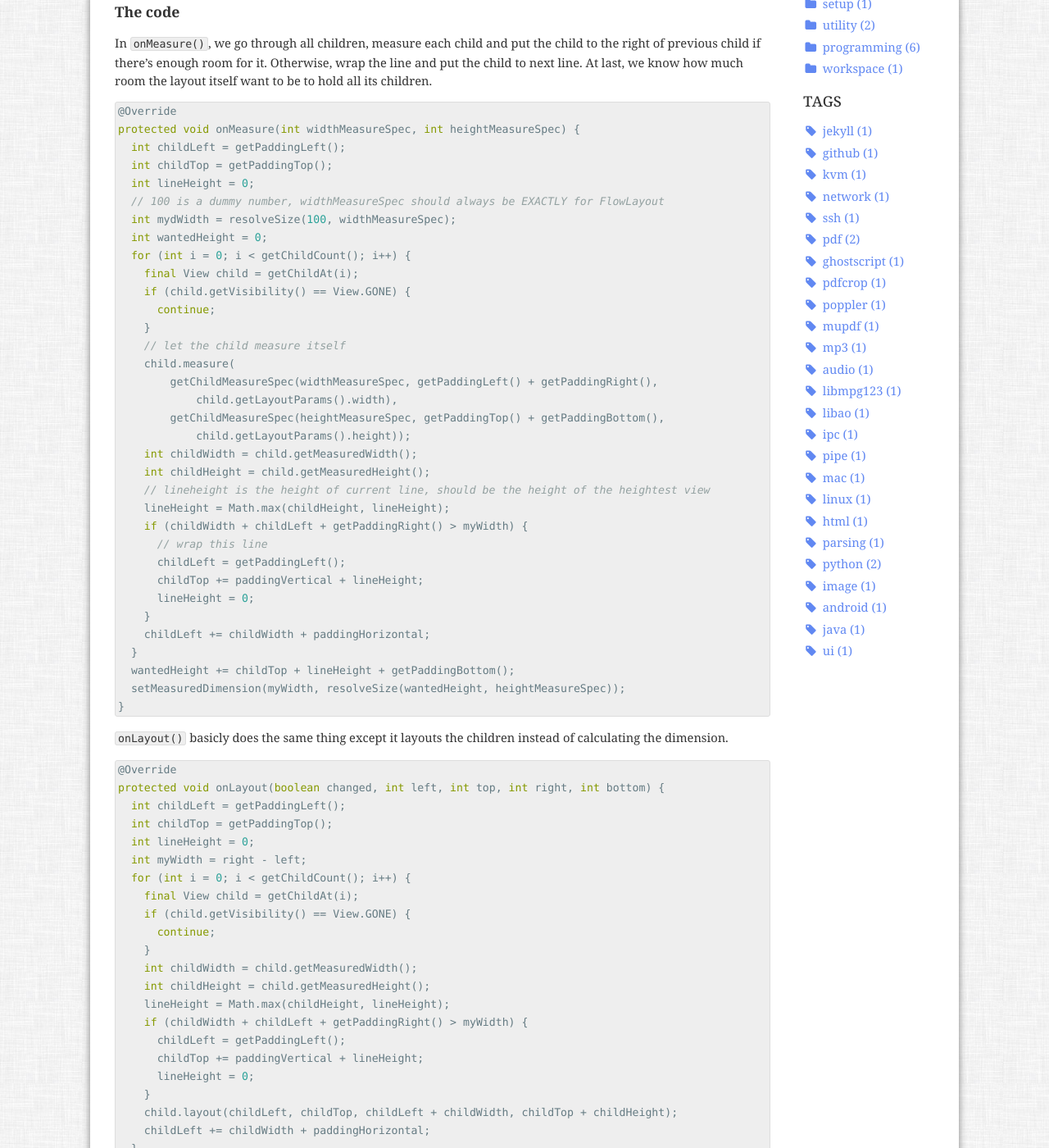
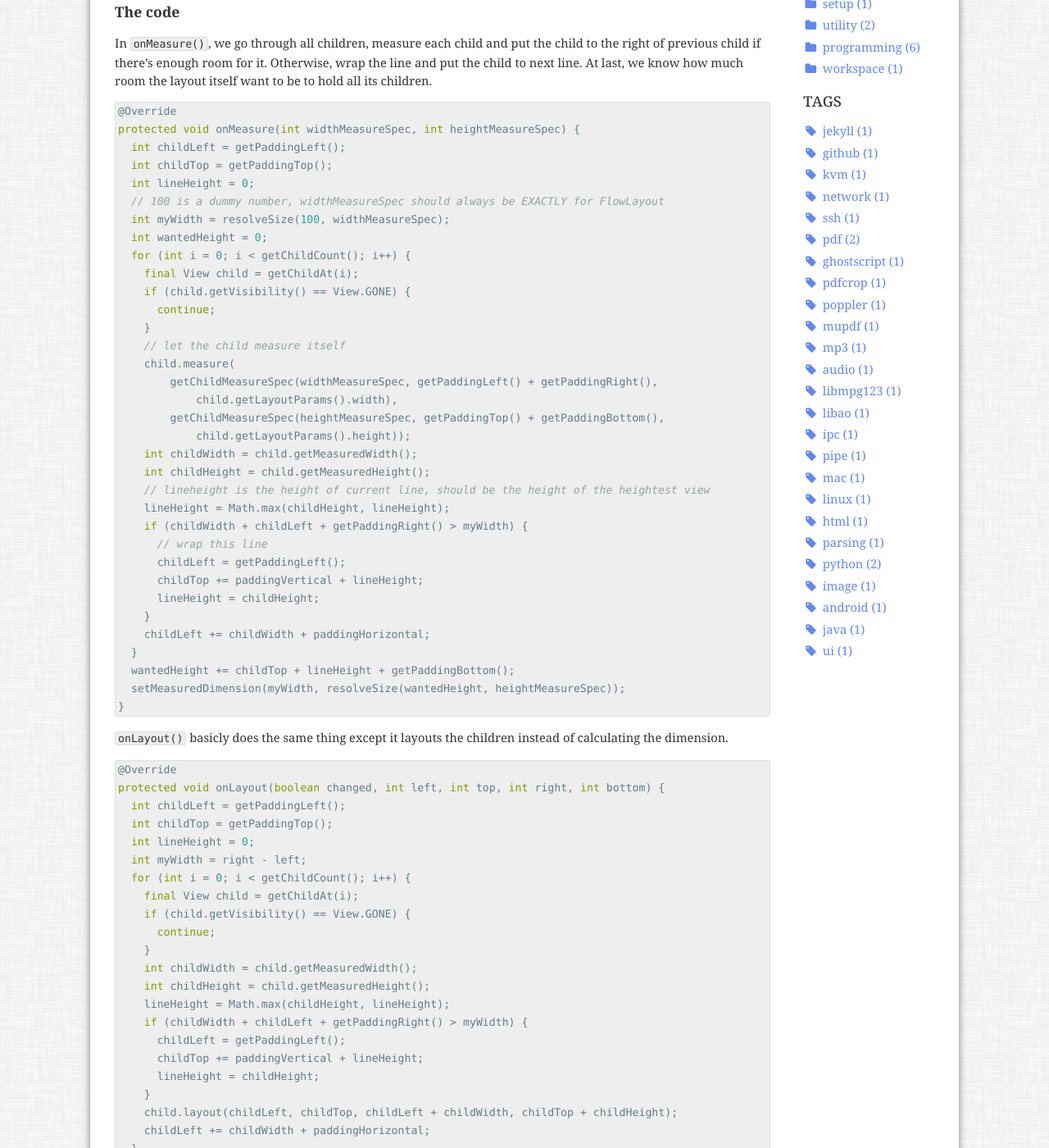
Before and after one commit to hzqtc/hzqtc.github.com, a Jekyll site: the page built from _posts/2013-12-13-android-custom-layout-flowlayout.md, in a window 1280 px wide and 1400 px high, scrolled down 671 px. Shown: the whole window at 82% size. Built offline with Jekyll 4.4.1, drawn with Linux system fonts in a browser that asks for light colours; nearby versions of some CDN libraries; comment, search, counter and statistics services are not loaded.

Commit message:
Fix bugs in code samples

```diff
--- a/_posts/2013-12-13-android-custom-layout-flowlayout.md
+++ b/_posts/2013-12-13-android-custom-layout-flowlayout.md
@@ -43,7 +43,7 @@ protected void onMeasure(int widthMeasureSpec, int heightMeasureSpec) {
   int childTop = getPaddingTop();
   int lineHeight = 0;
   // 100 is a dummy number, widthMeasureSpec should always be EXACTLY for FlowLayout
-  int mydWidth = resolveSize(100, widthMeasureSpec);
+  int myWidth = resolveSize(100, widthMeasureSpec);
   int wantedHeight = 0;
   for (int i = 0; i < getChildCount(); i++) {
     final View child = getChildAt(i);
@@ -64,7 +64,7 @@ protected void onMeasure(int widthMeasureSpec, int heightMeasureSpec) {
       // wrap this line
       childLeft = getPaddingLeft();
       childTop += paddingVertical + lineHeight;
-      lineHeight = 0;
+      lineHeight = childHeight;
     }
     childLeft += childWidth + paddingHorizontal;
   }
@@ -94,7 +94,7 @@ protected void onLayout(boolean changed, int left, int top, int right, int botto
     if (childWidth + childLeft + getPaddingRight() > myWidth) {
       childLeft = getPaddingLeft();
       childTop += paddingVertical + lineHeight;
-      lineHeight = 0;
+      lineHeight = childHeight;
     }
     child.layout(childLeft, childTop, childLeft + childWidth, childTop + childHeight);
     childLeft += childWidth + paddingHorizontal;
```
